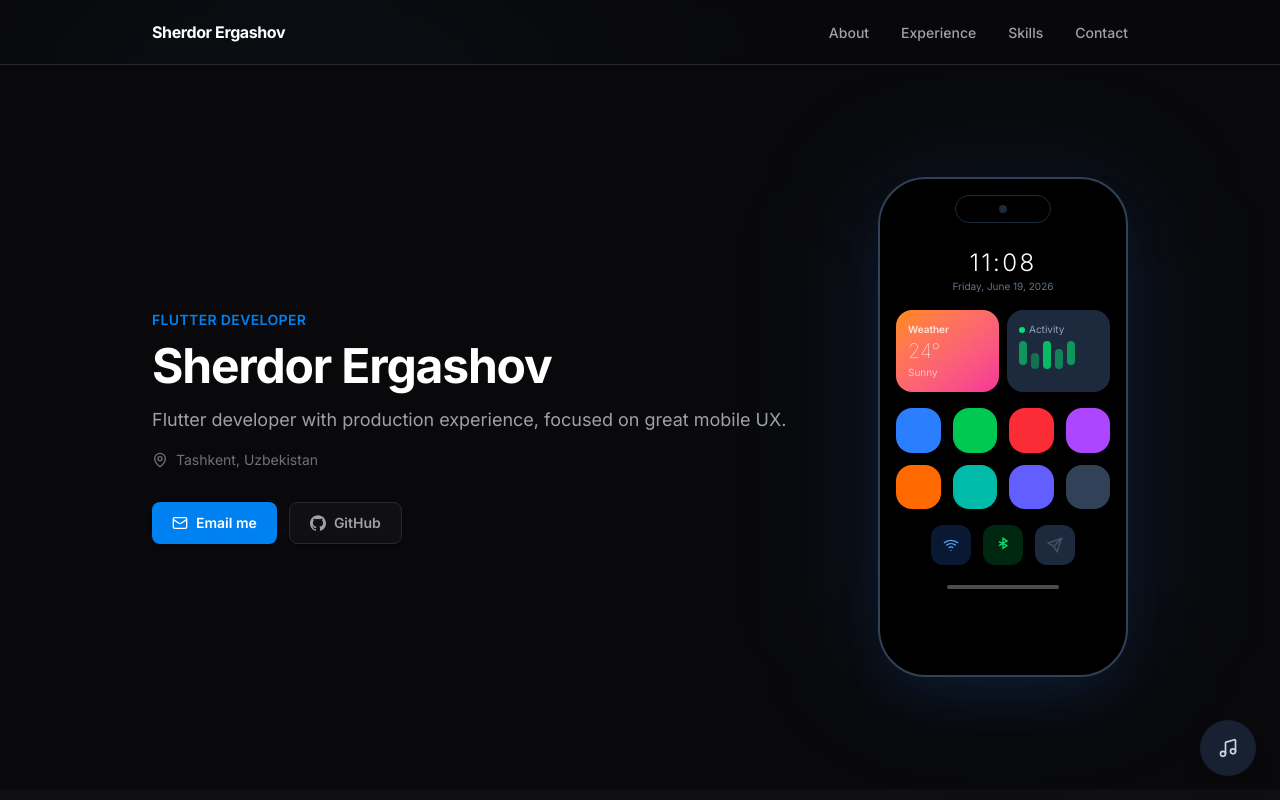
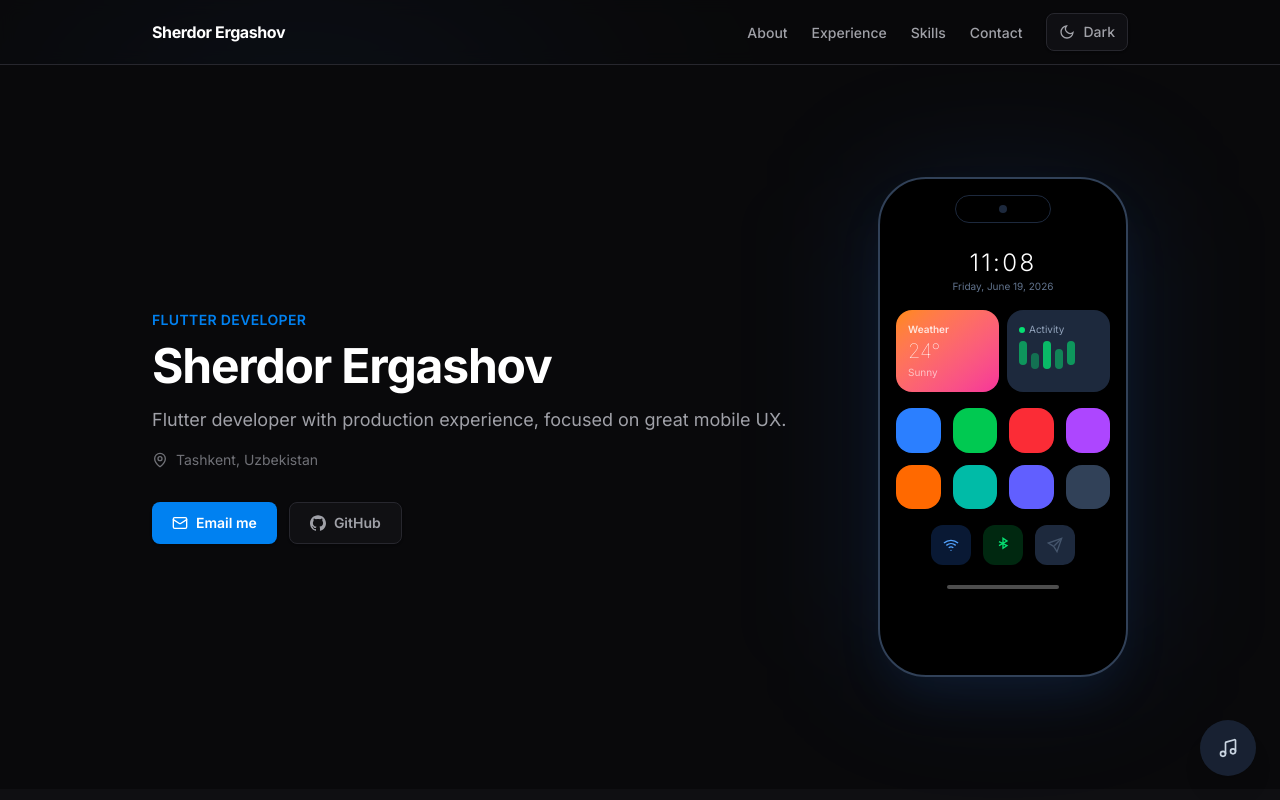
Before and after one commit to sherdor06/sherdor-portfolio, a Next.js app: page / in a window 1280 px wide. Shown: the top 800 px of the page. Built offline with nearby package versions, Linux system fonts and the light colour scheme.

Commit message:
move theme toggle from footer to header

```diff
--- a/components/Footer.tsx
+++ b/components/Footer.tsx
@@ -1,6 +1,5 @@
 import { Mail, Phone } from "lucide-react";
 import { site } from "@/lib/content";
-import ThemeToggle from "./ThemeToggle";
 
 export default function Footer() {
   return (
@@ -9,8 +8,6 @@ export default function Footer() {
       className="scroll-mt-20 border-t border-border-subtle bg-surface-alt py-16 sm:py-20"
     >
       <div className="mx-auto max-w-5xl px-4 sm:px-6">
-        <div className="flex flex-col justify-between gap-6 sm:flex-row sm:items-end">
-          <div>
         <h2 className="text-2xl font-bold tracking-tight sm:text-3xl">
           Contact
         </h2>
@@ -34,10 +31,6 @@ export default function Footer() {
             {site.phone}
           </a>
         </div>
-          </div>
-
-          <ThemeToggle />
-        </div>
 
         <p className="mt-12 text-sm text-muted">
           © {new Date().getFullYear()} {site.name}
--- a/components/Header.tsx
+++ b/components/Header.tsx
@@ -3,6 +3,7 @@
 import { useState } from "react";
 import { Menu, X } from "lucide-react";
 import { navLinks, site } from "@/lib/content";
+import ThemeToggle from "./ThemeToggle";
 
 export default function Header() {
   const [open, setOpen] = useState(false);
@@ -21,7 +22,7 @@ export default function Header() {
         </a>
 
         {/* Desktop links */}
-        <ul className="hidden items-center gap-8 md:flex">
+        <ul className="hidden items-center gap-6 md:flex">
           {navLinks.map((link) => (
             <li key={link.href}>
               <a
@@ -32,6 +33,9 @@ export default function Header() {
               </a>
             </li>
           ))}
+          <li>
+            <ThemeToggle />
+          </li>
         </ul>
 
         {/* Mobile toggle */}
@@ -69,6 +73,9 @@ export default function Header() {
                 </a>
               </li>
             ))}
+            <li className="border-t border-border-subtle pt-3 mt-1 flex">
+              <ThemeToggle />
+            </li>
           </ul>
         </div>
       )}
```
Lines whose indentation alone changed are shown as unchanged.
